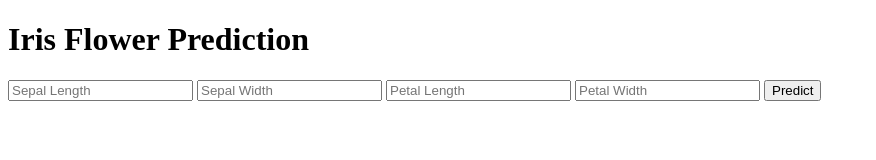
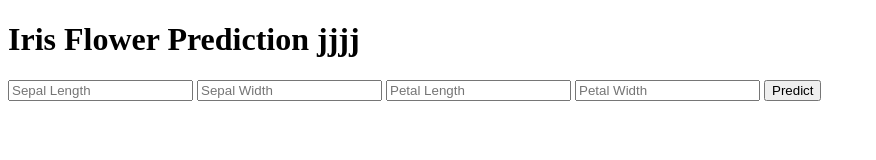
Before and after one commit to SHARAFATHN/predictdemo, a plain HTML site: page frontend/index.html in a window 1280 px wide. Shown: the whole page, without its empty margins (0-876 px from the left). Drawn offline with Linux system fonts and the light colour scheme.

Commit message:
some added to the index file

```diff
--- a/frontend/index.html
+++ b/frontend/index.html
@@ -4,7 +4,7 @@
     <title>Iris Classifier</title>
 </head>
 <body>
-    <h1>Iris Flower Prediction</h1>
+    <h1>Iris Flower Prediction jjjj</h1>
     <input id="sepal_length" placeholder="Sepal Length">
     <input id="sepal_width" placeholder="Sepal Width">
     <input id="petal_length" placeholder="Petal Length">
```
